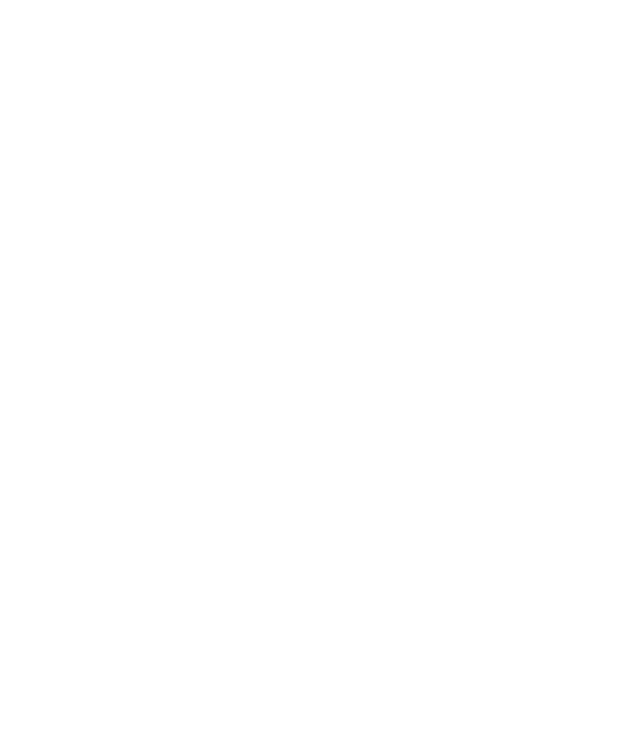
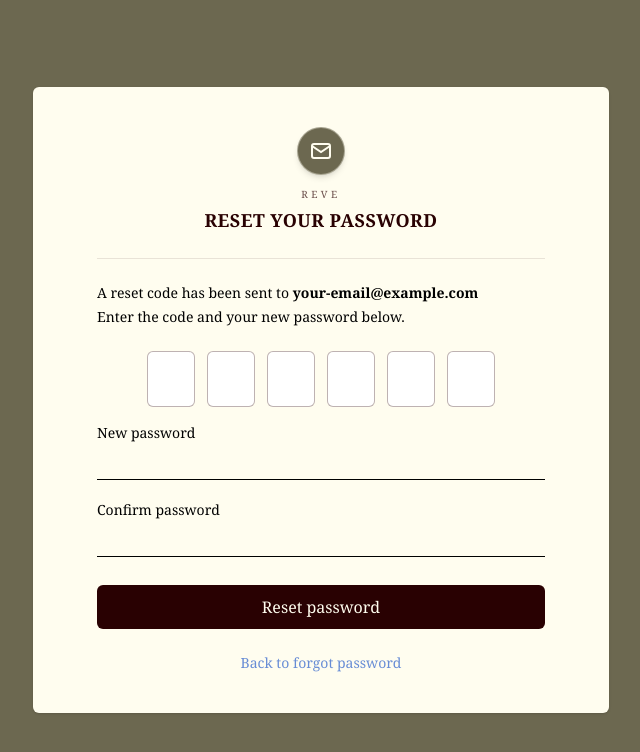
Before and after one commit to mahtamzz/Reve, a React (Vite) app in the folder Frontend/upmind/: page /reset-password in a window 1280 px wide. Before the commit this address had no page. Shown: the top 752 px of the page, without its empty margins (319-959 px from the left). Built offline with nearby package versions, Linux system fonts and the light colour scheme.

Commit message:
final IAM changes

```diff
--- a/Frontend/upmind/index.html
+++ b/Frontend/upmind/index.html
@@ -4,7 +4,7 @@
     <meta charset="UTF-8" />
     <link rel="icon" type="image/svg+xml" href="/vite.svg" />
     <meta name="viewport" content="width=device-width, initial-scale=1.0" />
-    <title>upmind</title>
+    <title>Reve</title>
   </head>
   <body>
     <div id="root"></div>
--- a/Frontend/upmind/src/App.jsx
+++ b/Frontend/upmind/src/App.jsx
@@ -6,6 +6,7 @@
 import About from "./components/About/About";
 import Services from "./components/Services/Services";
 import Contactus from "./components/ContactUs/Contactus";
+import ResetPassword from "./components/ResetPassword/ResetPassword";
 import {Route, Routes} from 'react-router-dom'
 
 function App() {
@@ -19,6 +20,7 @@
       <Route path="/about" element={<About />} />
       <Route path="/services" element={<Services />} />
       <Route path="/contact" element={<Contactus />} />
+      <Route path="/reset-password" element={<ResetPassword/>}></Route>
     </Routes>
   )
 }
--- a/Frontend/upmind/src/components/ContactUs/Contactus.jsx
+++ b/Frontend/upmind/src/components/ContactUs/Contactus.jsx
@@ -32,12 +32,10 @@
         return;
       }
 
-      // موفقیت
       setSentMessage(
         data.message || "Your message has been sent. We will get back to you soon!"
       );
 
-      // خالی کردن فرم بعد از ارسال
       setEmail("");
       setMessage("");
 
--- a/Frontend/upmind/src/components/Forgotpass/ForgotPassword.jsx
+++ b/Frontend/upmind/src/components/Forgotpass/ForgotPassword.jsx
@@ -1,11 +1,13 @@
 import { useState } from "react";
-import { Link } from "react-router-dom";
+import { Link, useNavigate } from "react-router-dom";
 
 export default function ForgotPassword() {
   const [email, setEmail] = useState("");
   const [loading, setLoading] = useState(false);
   const [message, setMessage] = useState("");
   const [error, setError] = useState("");
+
+  const navigate = useNavigate();
 
   const handleSubmit = async (e) => {
     e.preventDefault();
@@ -32,8 +34,13 @@
       }
 
       setMessage(
-        data.message || "If this email exists, a reset link has been sent."
+        data.message || "If this email exists, a reset code has been sent."
       );
+
+      navigate("/reset-password", {
+        state: { email },
+      });
+
     } catch (err) {
       console.error(err);
       setError("Something went wrong. Please try again.");
@@ -41,7 +48,6 @@
       setLoading(false);
     }
   };
-
 
   return (
     <div className="min-h-screen bg-loginbg font-serif text-brand-text flex flex-col items-center">
@@ -70,7 +76,7 @@
 
         <p className="text-sm text-chocolate/80 mb-6 text-center">
           Enter the email address associated with your account and we’ll send you
-          a link to reset your password.
+          a code to reset your password.
         </p>
 
         <form className="space-y-6" onSubmit={handleSubmit}>
@@ -98,7 +104,7 @@
             disabled={loading}
             className="w-full bg-chocolate text-creamtext py-3 rounded-md mt-2 disabled:opacity-60 hover:bg-chocolate/90 transition-colors"
           >
-            {loading ? "Please wait..." : "Send reset link"}
+            {loading ? "Please wait..." : "Send reset code"}
           </button>
         </form>
 
--- a/Frontend/upmind/src/components/Login page/Login.jsx
+++ b/Frontend/upmind/src/components/Login page/Login.jsx
@@ -7,6 +7,7 @@
   const [password, setPassword] = useState("");
   const [error, setError] = useState("");
   const [loading, setLoading] = useState(false);
+
 
   const navigate = useNavigate();
 
@@ -127,7 +128,7 @@
             <div className="flex-1 h-px bg-chocolate/40"></div>
           </div>
 
-          <GoogleButton text="Continue with Google" />
+          <GoogleButton text="Continue with Google" origin="login" />
         </form>
       </div>
 
--- /dev/null
+++ b/Frontend/upmind/src/components/ResetPassword/ResetPassword.jsx
@@ -0,0 +1,241 @@
+import { useRef, useState } from "react";
+import { useLocation, useNavigate } from "react-router-dom";
+
+const CODE_LENGTH = 6;
+
+export default function ResetPassword() {
+  const [code, setCode] = useState(Array(CODE_LENGTH).fill(""));
+  const [newPassword, setNewPassword] = useState("");
+  const [confirm, setConfirm] = useState("");
+
+  const [error, setError] = useState("");
+  const [success, setSuccess] = useState("");
+  const [loading, setLoading] = useState(false);
+
+  const inputsRef = useRef([]);
+  const location = useLocation();
+  const navigate = useNavigate();
+
+  const email = location.state?.email;
+
+  const updateCode = (index, value) => {
+    setCode((prev) => {
+      const next = [...prev];
+      next[index] = value;
+      return next;
+    });
+  };
+
+  const handleChange = (index, e) => {
+    const value = e.target.value.replace(/[^0-9]/g, "");
+    if (!value) {
+      updateCode(index, "");
+      return;
+    }
+
+    updateCode(index, value.slice(-1));
+
+    if (index < CODE_LENGTH - 1) {
+      inputsRef.current[index + 1]?.focus();
+    }
+  };
+
+  const handleKeyDown = (index, e) => {
+    if (e.key === "Backspace" && !code[index] && index > 0) {
+      inputsRef.current[index - 1]?.focus();
+    }
+
+    if (e.key === "ArrowLeft" && index > 0) {
+      inputsRef.current[index - 1]?.focus();
+    }
+
+    if (e.key === "ArrowRight" && index < CODE_LENGTH - 1) {
+      inputsRef.current[index + 1]?.focus();
+    }
+  };
+
+  const handleSubmit = async (e) => {
+    e.preventDefault();
+    setError("");
+    setSuccess("");
+
+    const finalCode = code.join("");
+
+    if (!email) {
+      setError("no email found for reset");
+      return;
+    }
+
+    if (finalCode.length !== CODE_LENGTH) {
+      setError("code must be 6 digits");
+      return;
+    }
+
+    if (!newPassword || newPassword.length < 6) {
+      setError("password must be at least 6 characters");
+      return;
+    }
+
+    if (newPassword !== confirm) {
+      setError("passwords do not match");
+      return;
+    }
+
+    try {
+      setLoading(true);
+
+      const res = await fetch("http://localhost:3000/api/users/reset-password", {
+        method: "POST",
+        headers: {
+          "Content-Type": "application/json",
+        },
+        body: JSON.stringify({
+          email,
+          otp: finalCode,
+          newPassword,
+        }),
+      });
+
+      const data = await res.json();
+      console.log("RESET PASSWORD RESPONSE:", data);
+
+      if (!res.ok) {
+        setError(data.error || "invalid code or password");
+        return;
+      }
+
+      setSuccess(data.message || "Password reset successfully.");
+
+      setTimeout(() => {
+        navigate("/login");
+      }, 1000);
+    } catch (err) {
+      console.error(err);
+      setError("there is a problem");
+    } finally {
+      setLoading(false);
+    }
+  };
+
+  const goBack = () => {
+    navigate("/forgot-password");
+  };
+
+  return (
+    <div className="min-h-screen bg-loginbg flex flex-col justify-center items-center px-4 font-serif text-brand-text">
+      <main className="w-full max-w-xl">
+        <div className="bg-creamtext w-full rounded-md shadow px-8 md:px-16 py-10">
+          <div className="flex flex-col items-center gap-3 mb-6">
+            <div className="h-12 w-12 rounded-full bg-loginbg flex items-center justify-center shadow-md border border-creamtext/40">
+              <svg
+                className="w-6 h-6 text-creamtext"
+                viewBox="0 0 24 24"
+                fill="none"
+                stroke="currentColor"
+                strokeWidth="2"
+              >
+                <rect x="3" y="5" width="18" height="14" rx="2" ry="2" />
+                <polyline points="3,7 12,13 21,7" />
+              </svg>
+            </div>
+            <div className="text-center">
+              <p className="text-[10px] tracking-[0.35em] text-chocolate/70 mb-1">
+                REVE
+              </p>
+              <h1 className="tracking-wide text-base md:text-lg font-semibold text-chocolate">
+                RESET YOUR PASSWORD
+              </h1>
+            </div>
+          </div>
+
+          <hr className="mb-6 border-chocolate/10" />
+
+          <div className="text-sm text-brand-text mb-6 space-y-1 text-center md:text-left">
+            <p>
+              A reset code has been sent to{" "}
+              <span className="font-semibold">
+                {email || "your-email@example.com"}
+              </span>
+            </p>
+            <p>
+              Enter the code and your new password below.
+            </p>
+          </div>
+
+          {error && (
+            <p className="text-red-600 text-sm mb-3 text-center">
+              {typeof error === "string" ? error : JSON.stringify(error)}
+            </p>
+          )}
+          {success && (
+            <p className="text-green-700 text-sm mb-3 text-center">
+              {success}
+            </p>
+          )}
+
+          <form onSubmit={handleSubmit} className="space-y-5">
+            {/* OTP inputs */}
+            <div className="flex justify-center gap-2 md:gap-3 mb-4">
+              {Array.from({ length: CODE_LENGTH }).map((_, index) => (
+                <input
+                  key={index}
+                  ref={(el) => (inputsRef.current[index] = el)}
+                  type="text"
+                  inputMode="numeric"
+                  maxLength={1}
+                  value={code[index]}
+                  onChange={(e) => handleChange(index, e)}
+                  onKeyDown={(e) => handleKeyDown(index, e)}
+                  className="w-10 h-12 md:w-12 md:h-14 border border-chocolate/30 rounded-md text-center text-lg md:text-xl tracking-widest bg-white
+                             focus:outline-none focus:ring-2 focus:ring-niceblue focus:border-niceblue"
+                />
+              ))}
+            </div>
+
+            {/* New password */}
+            <div>
+              <label className="block text-sm mb-2">New password</label>
+              <input
+                type="password"
+                className="w-full bg-transparent border-b border-brand-text/50 outline-none pb-1"
+                value={newPassword}
+                onChange={(e) => setNewPassword(e.target.value)}
+                required
+              />
+            </div>
+
+            {/* Confirm password */}
+            <div>
+              <label className="block text-sm mb-2">Confirm password</label>
+              <input
+                type="password"
+                className="w-full bg-transparent border-b border-brand-text/50 outline-none pb-1"
+                value={confirm}
+                onChange={(e) => setConfirm(e.target.value)}
+                required
+              />
+            </div>
+
+            <button
+              type="submit"
+              disabled={loading}
+              className="w-full bg-chocolate hover:bg-chocolate/90 text-creamtext font-medium py-2.5 rounded-md transition-colors disabled:opacity-60 mt-2"
+            >
+              {loading ? "Please wait..." : "Reset password"}
+            </button>
+          </form>
+
+          <div className="mt-6 text-center text-sm">
+            <button
+              onClick={goBack}
+              className="text-niceblue hover:underline"
+              type="button"
+            >
+              Back to forgot password
+            </button>
+          </div>
+        </div>
+      </main>
+    </div>
+  );
+}
--- a/Frontend/upmind/src/components/SignUp page/Singup.jsx
+++ b/Frontend/upmind/src/components/SignUp page/Singup.jsx
@@ -43,7 +43,7 @@
         state: {
           email: email,
           userId: data.user_id,
-        },
+        }
       });
     } catch (err) {
       console.error(err);
@@ -105,7 +105,7 @@
           </div>
 
           <div>
-            <label className="block text-sm mb-2">email or phone</label>
+            <label className="block text-sm mb-2">email</label>
             <input
               type="email"
               className="w-full bg-transparent border-b border-brand-text/50 outline-none pb-1"
@@ -158,7 +158,7 @@
             <div className="flex-1 h-px bg-chocolate/40"></div>
           </div>
 
-          <GoogleButton text="Continue with Google" />
+          <GoogleButton text="Continue with Google" origin="signup" />
         </form>
       </div>
     </div>
```
Also changed, not shown: 2 other files (tests, documents, lock files or other folders).
